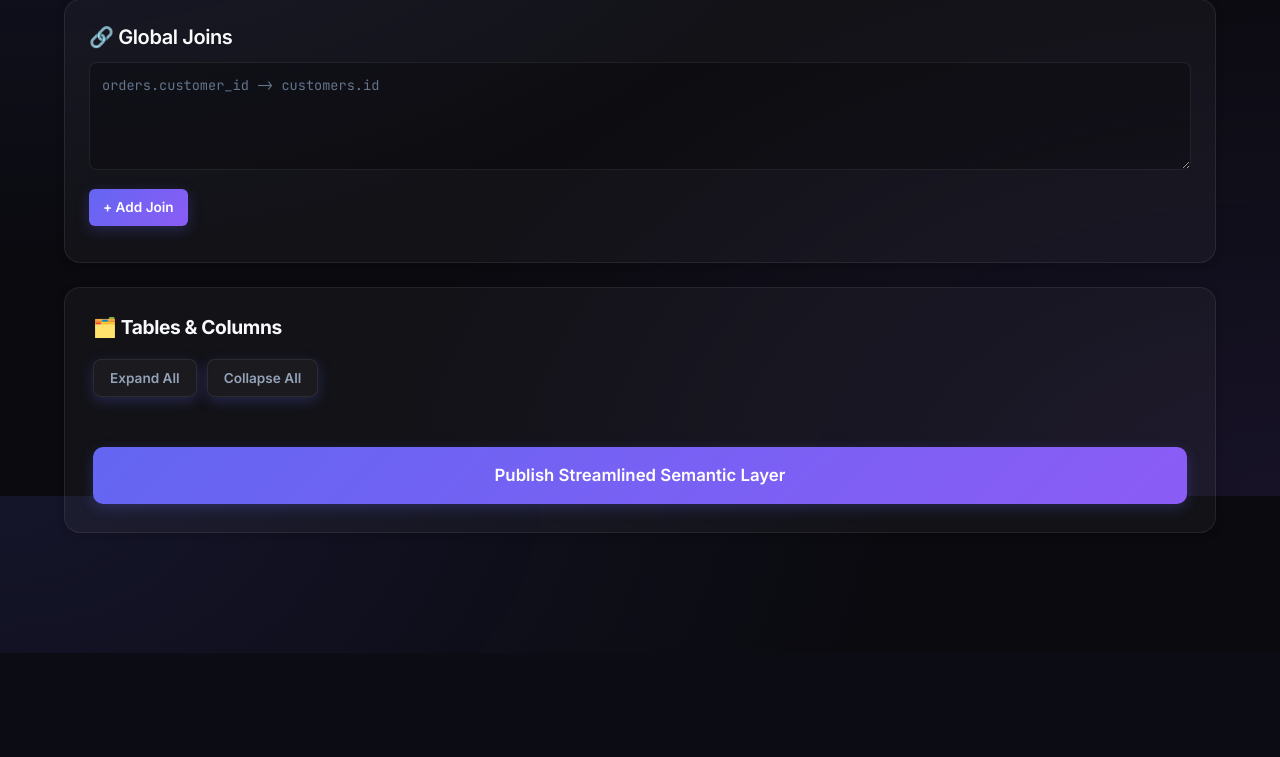
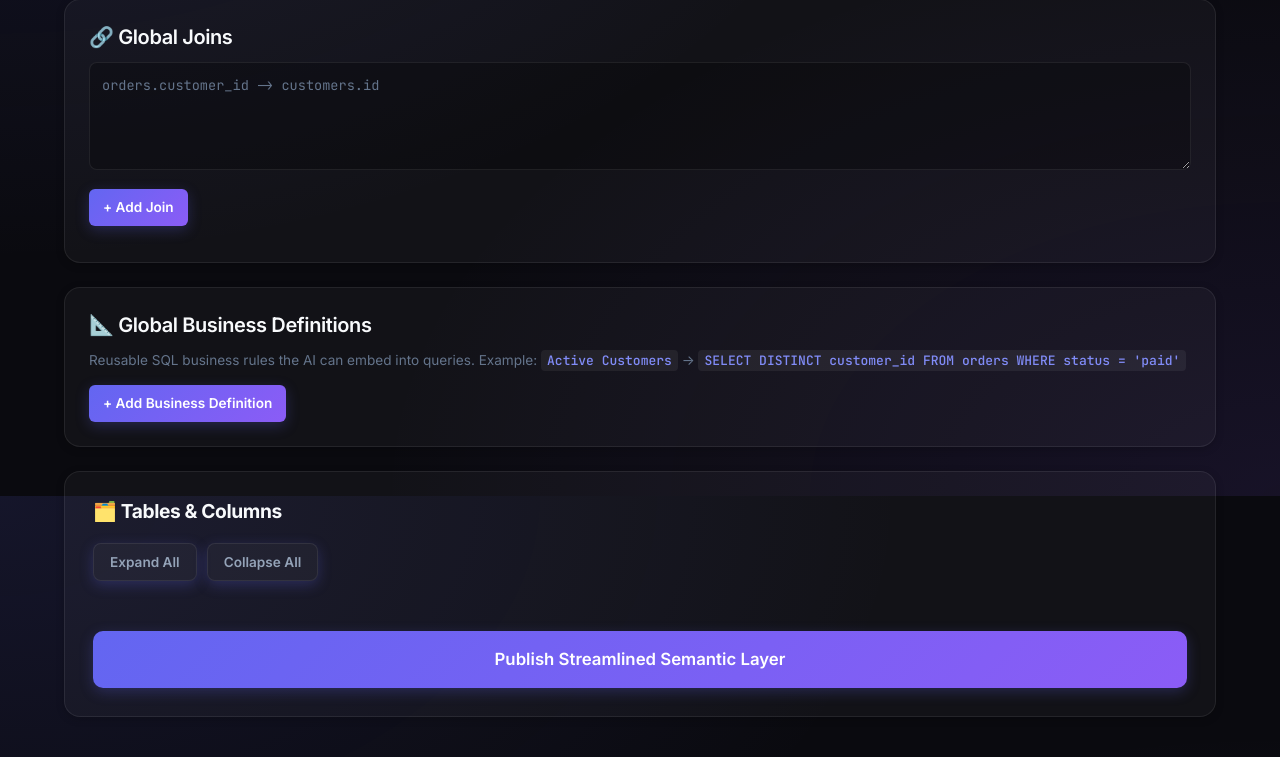
Before and after one commit to mody8811/DataConvo, a Flask app: page /semantic-studio in a window 1280 px wide. Shown: the part 304-1061 px from the top of the page. Before the commit the page ends 957 px from the top, so only its background shows below. Run offline with Flask 3, Linux system fonts and the light colour scheme; a user stored in the database is signed in; tables that the repository leaves empty hold one stand-in row (values such as "Sample post"); some libraries are stand-ins or nearby versions.

Commit message:
Add Global Business Definitions (named SQL snippets) to Semantic Studio + LLM prompt
- UI: new table-box after Global Joins with add/delete rows (name + SQL),
  re-hydrates from published_model.business_definitions
- Parser: explicit bizdef_name_<idx>/bizdef_sql_<idx> extraction (sparse
  indices tolerated) persisted under model_json.business_definitions
- Prompt: sql_chain_service appends '- Name: SQL' lines to the semantic
  markdown so the LLM can embed/adapt the saved business rules

```diff
--- a/app/routes/__init__.py
+++ b/app/routes/__init__.py
@@ -664,6 +664,25 @@
             enum_pairs.setdefault(table, {}).setdefault(col, {}).setdefault(idx, ['', ''])
             enum_pairs[table][col][idx][1] = str(val).strip()
 
+    # ---------- Global Business Definitions (named SQL snippets) ----------
+    # Fields: bizdef_name_<idx> / bizdef_sql_<idx> (sparse indices tolerated).
+    bizdefs_by_idx = {}
+    for key, val in payload.items():
+        m = re.match(r'^bizdef_name_(?P<idx>\d+)$', key)
+        if m:
+            bizdefs_by_idx.setdefault(int(m.group('idx')), {})['name'] = str(val).strip()
+    for key, val in payload.items():
+        m = re.match(r'^bizdef_sql_(?P<idx>\d+)$', key)
+        if m:
+            bizdefs_by_idx.setdefault(int(m.group('idx')), {})['sql'] = str(val).strip()
+    business_definitions = []
+    for idx in sorted(bizdefs_by_idx.keys()):
+        d = bizdefs_by_idx[idx]
+        name = (d.get('name') or '').strip()
+        sql = (d.get('sql') or '').strip()
+        if name and sql:
+            business_definitions.append({"name": name, "sql": sql})
+
     # ---------- Build tables config ----------
     tables_config = {}
     for table in active_tables:
@@ -742,6 +761,8 @@
         published_model["global_joins"] = global_joins
     if global_filters:
         published_model["global_filters"] = global_filters
+    if business_definitions:
+        published_model["business_definitions"] = business_definitions
 
     # Structured top-level indexes (explicit task requirement). Downstream LLM
     # consumers read metrics per-table and enums per-column, but these mirrors
--- a/app/services/sql_chain_service.py
+++ b/app/services/sql_chain_service.py
@@ -281,6 +281,11 @@
 
         lines = []
         lines.append(f"Database Type: {model.get('db_type', 'unknown')}")
+
+        if model.get('business_definitions'):
+            lines.append("\n### Global Business Definitions:")
+            for b in model['business_definitions']:
+                lines.append(f"- {b.get('name', '')}: {b.get('sql', '')}")
 
         if model.get('global_joins'):
             lines.append("\n### Global Join Graph:")
--- a/app/templates/semantic_studio.html
+++ b/app/templates/semantic_studio.html
@@ -801,6 +801,10 @@
         .table-card-body.expanded {
             display: block;
         }
+        .bizdef-row { display: flex; gap: 12px; align-items: flex-start; margin-bottom: 12px; padding: 12px; background: rgba(0,0,0,0.2); border: 1px solid var(--border); border-radius: 8px; }
+        .bizdef-row .bizdef-name { flex: 1; padding: 10px 12px; background: rgba(0,0,0,0.25); border: 1px solid var(--border); border-radius: 8px; color: var(--text-primary); }
+        .bizdef-row .bizdef-sql { flex: 2; background: rgba(0,0,0,0.25); border: 1px solid var(--border); border-radius: 8px; color: var(--text-primary); padding: 10px 12px; font-family: 'JetBrains Mono', monospace; font-size: 0.8rem; resize: vertical; }
+        .bizdef-row .btn-danger { min-width: 34px; align-self: center; }
         .enum-mapping-row {
             display: grid;
             grid-template-columns: 1fr 1fr 32px;
@@ -911,6 +915,24 @@
                     <button type="button" class="btn-sm" onclick="addEmptyJoinRow()">+ Add Join</button>
                 </div>
                 <div id="erd-container"></div>
+            </div>
+
+            <div class="table-box">
+                <h3 style="margin-bottom: 12px;">📐 Global Business Definitions</h3>
+                <p style="color: var(--text-muted); font-size: 0.85rem; margin-bottom: 14px;">Reusable SQL business rules the AI can embed into queries. Example: <code>Active Customers</code> → <code>SELECT DISTINCT customer_id FROM orders WHERE status = 'paid'</code></p>
+                <div id="bizdefs-container">
+                    {% set bizdefs = (published_model.business_definitions if published_model and published_model.business_definitions else []) %}
+                    {% for b in bizdefs %}
+                        <div class="bizdef-row">
+                            <input type="text" name="bizdef_name_{{ loop.index0 }}" value="{{ b.name }}" placeholder="Name (e.g. Active Customers)" class="bizdef-name">
+                            <textarea name="bizdef_sql_{{ loop.index0 }}" rows="2" placeholder="SQL definition (joins / WHERE / subquery)" class="bizdef-sql">{{ b.sql }}</textarea>
+                            <button type="button" class="btn-danger" onclick="this.parentElement.remove()">✕</button>
+                        </div>
+                    {% endfor %}
+                </div>
+                <div style="display: flex; gap: 10px; margin-top: 12px;">
+                    <button type="button" class="btn-sm" onclick="addBizDef()">+ Add Business Definition</button>
+                </div>
             </div>
 
             <div class="section-box">
@@ -1132,6 +1154,21 @@
                 }
             });
             return true; // allow form submission
+        }
+
+        let bizdefSeq = 0;
+        function addBizDef(name='', sql='') {
+            const container = document.getElementById('bizdefs-container');
+            if (!container) return;
+            const index = bizdefSeq++;
+            const div = document.createElement('div');
+            div.className = 'bizdef-row';
+            div.innerHTML = `
+                <input type="text" name="bizdef_name_${index}" placeholder="Name (e.g. Active Customers)" class="bizdef-name" value="${name}">
+                <textarea name="bizdef_sql_${index}" rows="2" placeholder="SQL definition (joins / WHERE / subquery)" class="bizdef-sql">${sql}</textarea>
+                <button type="button" class="btn-danger" onclick="this.parentElement.remove()">✕</button>
+            `;
+            container.appendChild(div);
         }
 
         function toggleAdvanced(table, col) {
```
